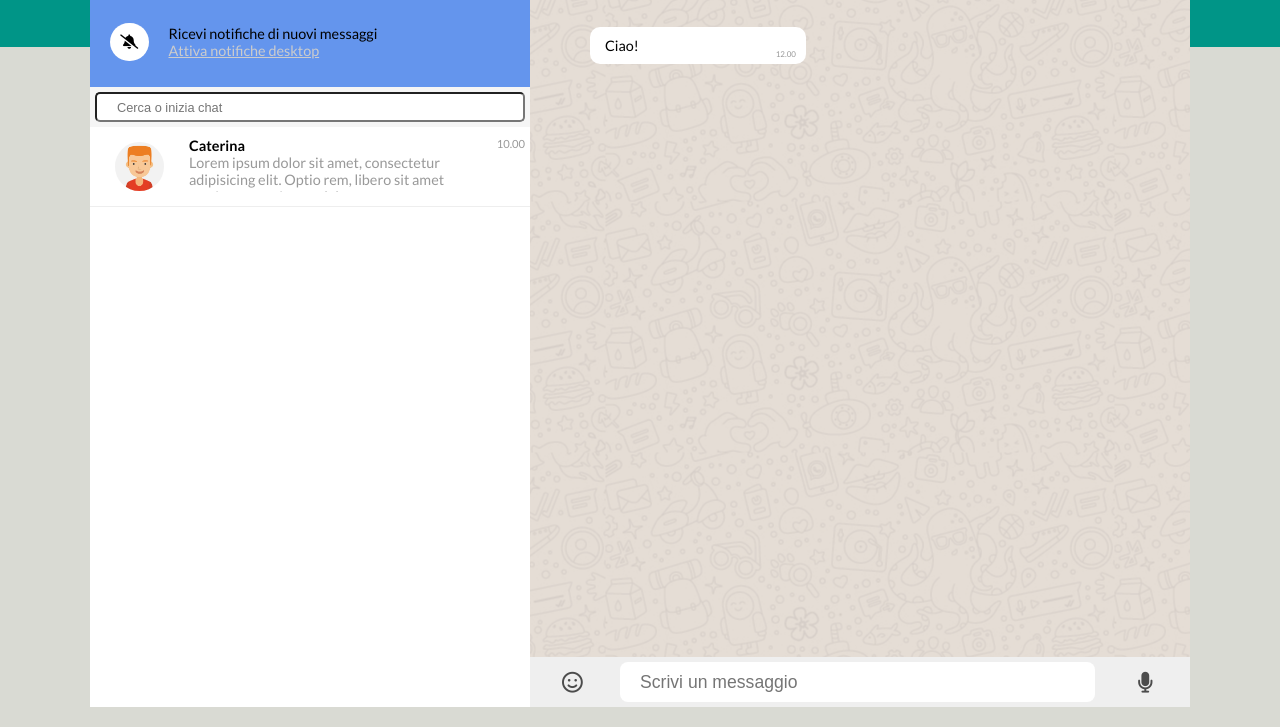
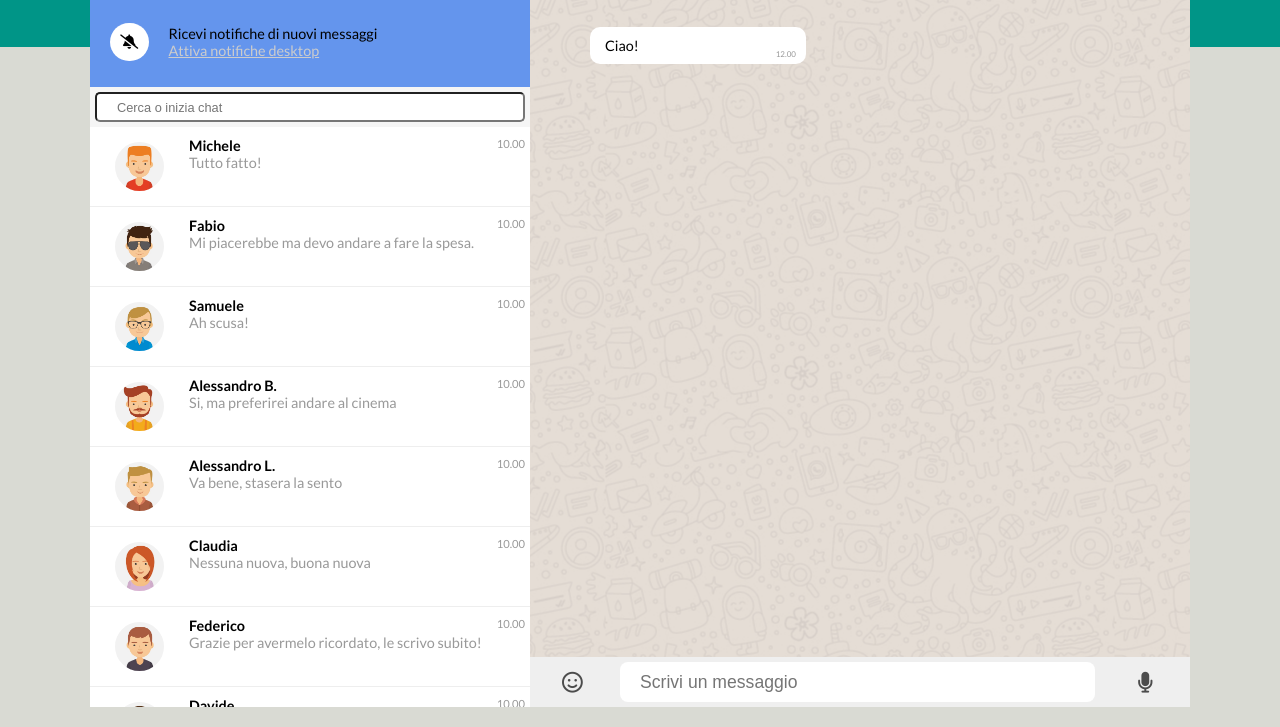
Before and after one commit to tommasotacconi/vue-boolzapp, a plain HTML site: page index.html in a window 1280 px wide. Shown: the part 73-800 px from the top of the page. Drawn offline with nearby package versions, Linux system fonts and the light colour scheme.

Commit message:
completed milestone 1

```diff
--- a/index.html
+++ b/index.html
@@ -66,13 +66,13 @@
               </search>
               <!-- Wrapper for contacts list -->
               <div id="chats-list" class="">
-                <div class="chat d-flex ">
+                <div class="chat d-flex" v-for="contact in contacts">
                   <div class="contact-img-box flex-row-center">
-                    <img class="bdcolor-cornflowerblue contact-img" src="img/avatar_1.png" alt="">
+                    <img class="bdcolor-cornflowerblue contact-img" :src="contact.avatar" alt="">
                   </div>
                   <div class="contact-name-lastmsg">
-                    <span class="contact-name">Caterina</span><br>
-                    <p class="contact-lastmsg">Lorem ipsum dolor sit amet, consectetur adipisicing elit. Optio rem, libero sit amet maxime nemo ipsum delectus consequatur officiis tempora, accusamus, aspernatur minima quisquam ad cum sed. Provident, accusantium quidem?</p>
+                    <span class="contact-name">{{ contact.name }}</span><br>
+                    <p class="contact-lastmsg">{{ getLastMessage(contact.messages) }}</p>
                   </div>
                   <div class="lastmsg-time">
                     10.00
--- a/jscript/script.js
+++ b/jscript/script.js
@@ -1,6 +1,6 @@
 // FASE DI PREPARAZIONE
 // Data
-contacts: [
+const contacts = [
   {
     name: 'Michele',
     avatar: './img/avatar_1.png',
@@ -172,7 +172,12 @@ const { createApp } = Vue
   createApp({
     data() {
       return {
-        message: 'Hello Vue!'
+        contacts,
       }
+    },
+    methods: {
+      getLastMessage (contactMessages) {
+        return contactMessages[contactMessages.length - 1].message
+      },
     }
   }).mount('#app')
```
